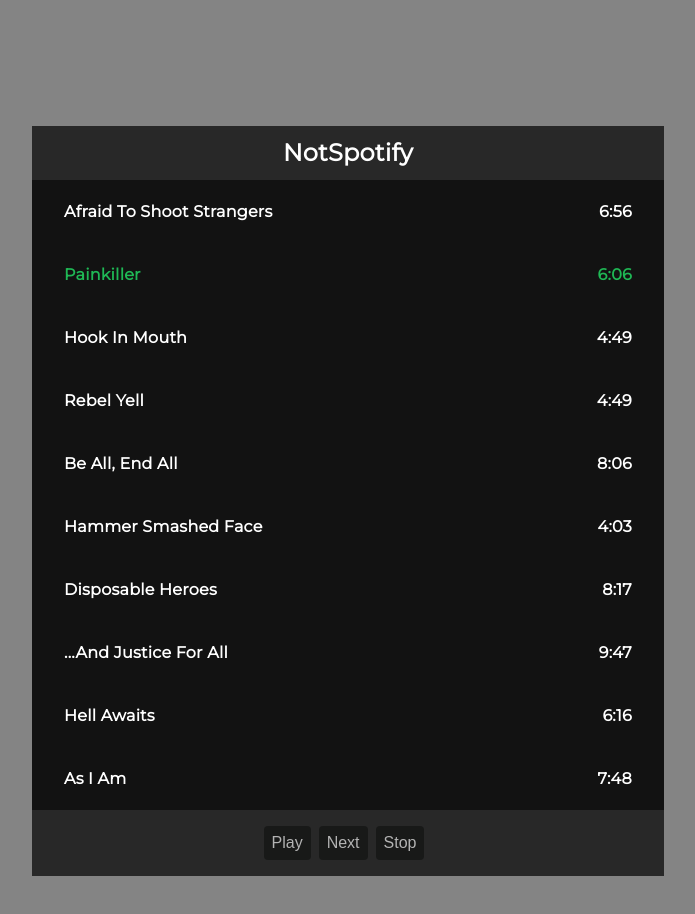
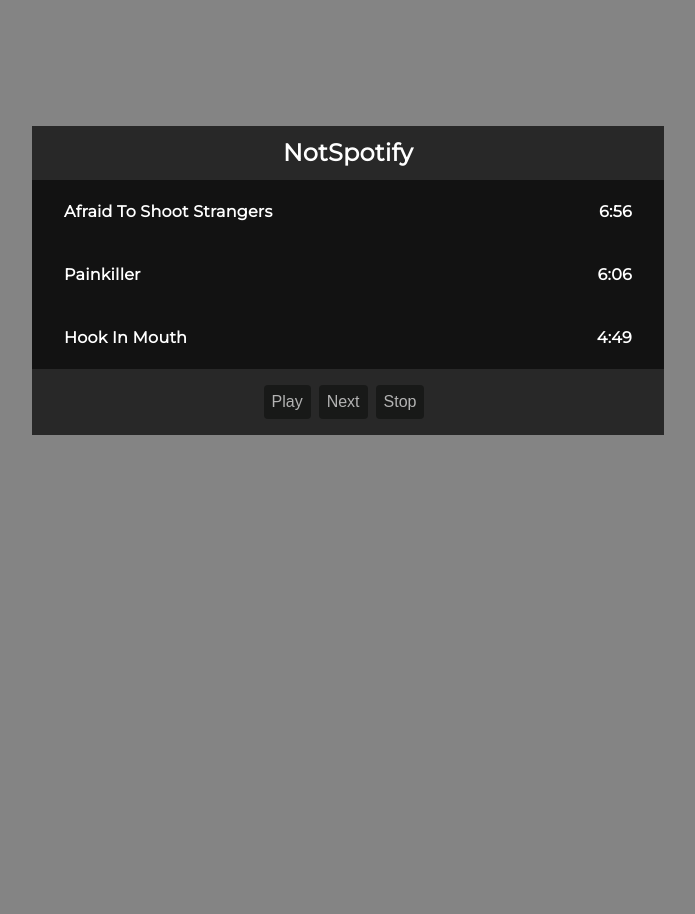
Before and after one commit to warborn/media-player-exercise, a plain HTML site: page index.html in a window 1280 px wide. Shown: the whole page, without its empty margins (292-987 px from the left). After the commit the page ends 800 px from the top, so only its background shows below. Drawn offline with Linux system fonts and the light colour scheme.

Commit message:
Dynamically render songs

```diff
--- a/index.html
+++ b/index.html
@@ -9,7 +9,7 @@
 <body>
     <main class="media-player">
         <header>NotSpotify</header>
-        <section class="songs">
+        <section class="songs" id="songs">
             <div class="song">
                 <div class="name">Afraid To Shoot Strangers</div>
                 <div class="duration">6:56</div>
@@ -57,5 +57,6 @@
             <button id="stop">Stop</button>
         </div>
     </main>
+    <script type="text/javascript" src="./index.js"></script>
 </body>
 </html>
--- a/index.js
+++ b/index.js
@@ -0,0 +1,41 @@
+const songs = [
+    {name: "Afraid To Shoot Strangers", duration: "6:56"},
+    {name: "Painkiller", duration: "6:06"},
+    {name: "Hook In Mouth", duration: "4:49"},
+];
+
+
+function deleteChildrenOfNode(node) {
+    node.innerHTML = "";
+}
+
+function createSongElement(name, duration) {
+    const songElement = document.createElement("div");
+    const nameElement = document.createElement("div");
+    const durationElement = document.createElement("div");
+
+    nameElement.classList.add("name");
+    nameElement.innerHTML = name;
+
+    durationElement.classList.add("duration");
+    durationElement.innerHTML = duration;
+
+    songElement.classList.add("song")
+    songElement.appendChild(nameElement);
+    songElement.appendChild(durationElement);
+
+    return songElement;
+}
+
+function renderSongs(node, songs) {
+    deleteChildrenOfNode(node);
+
+    songs.forEach(function(song) {
+        const songElement = createSongElement(song.name, song.duration);
+        node.appendChild(songElement)
+    });
+}
+
+
+songsNode = document.getElementById("songs");
+renderSongs(songsNode, songs);
```
